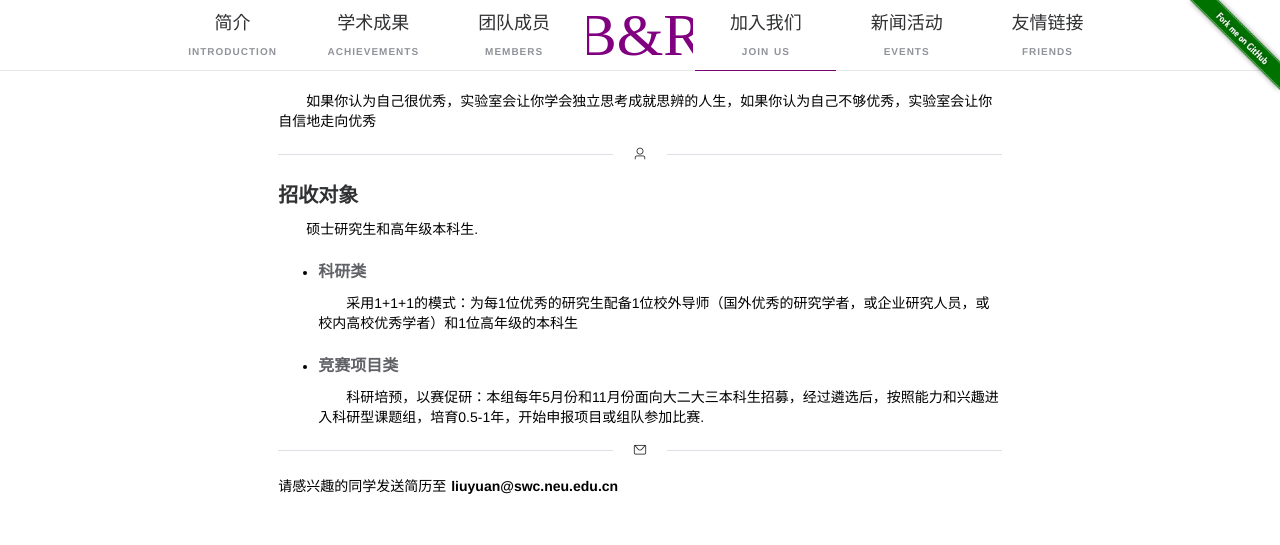
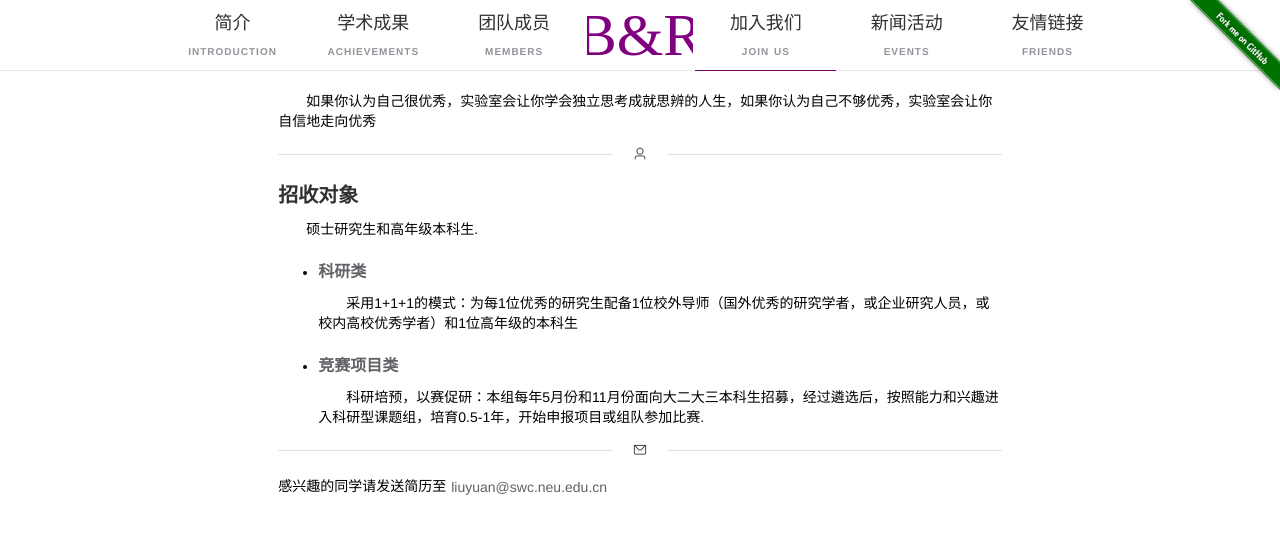
Before and after one commit to thothsun/blockchain-lab, a Nuxt app: page /join in a window 1280 px wide. Shown: the top 545 px of the page. Built offline with nearby package versions, Linux system fonts and the light colour scheme.

Commit message:
加入我们页面 添加 点击电子邮件地址直接跳转发送

```diff
--- a/pages/join.vue
+++ b/pages/join.vue
@@ -29,7 +29,9 @@
 
           <el-divider><i class="el-icon-message"></i></el-divider>
 
-          请感兴趣的同学发送简历至 <b>liuyuan@swc.neu.edu.cn</b>
+          感兴趣的同学请发送简历至
+
+          <el-link href="mailto:liuyuan@swc.neu.edu.cn" target="_blank">liuyuan@swc.neu.edu.cn</el-link>
 
         </el-col>
       </el-row>
```
